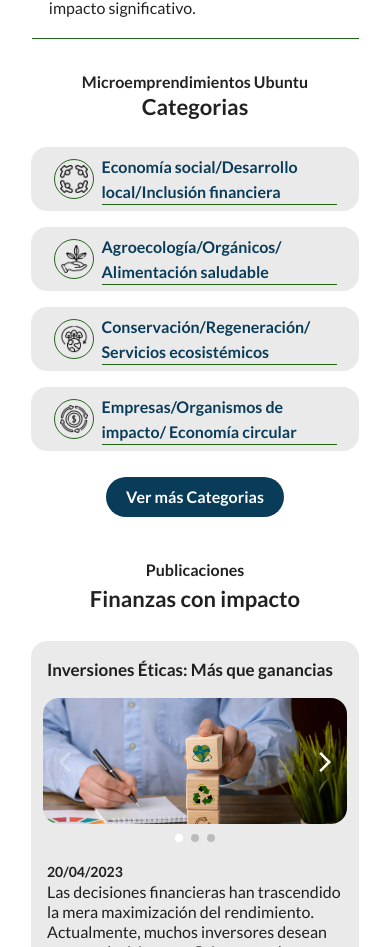
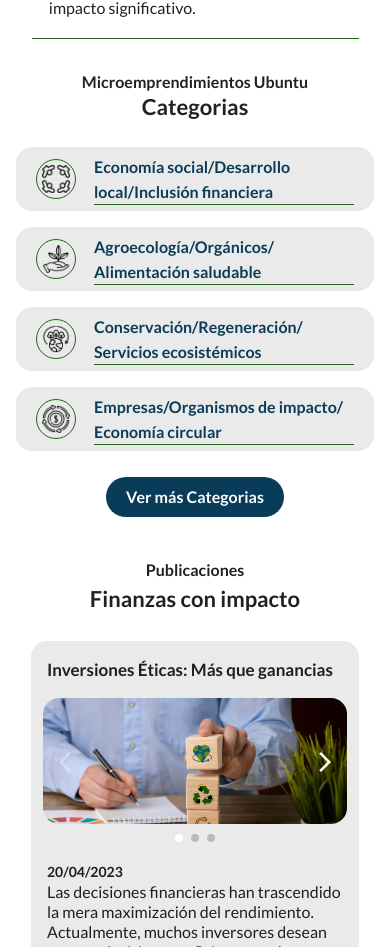
Before and after one commit to TomiCaratti13/SemilleroUbuntuFront, a React (Vite) app: page / in a window 390 px wide. Shown: the part 851-1798 px from the top of the page. Built offline with nearby package versions, Linux system fonts and the light colour scheme.

Commit message:
Better cards for responsive

```diff
--- a/src/components/CardCategoria.jsx
+++ b/src/components/CardCategoria.jsx
@@ -6,9 +6,10 @@ function CardCategoria({ title, img, setToMap }) {
 
   return (
     <Button
-    onClick={() => setToMap(title)}
+      onClick={() => setToMap(title)}
       sx={{
-        width: '328px',
+        width: '100%',
+        padding: '20px',
         height: '64px',
         my: '16px',
         borderRadius: '16px',
@@ -16,21 +17,12 @@ function CardCategoria({ title, img, setToMap }) {
         boxShadow: 'none',
         gap: '10px',
         display: 'flex',
-        justifyContent: 'center',
-        alignItems: 'center',
+        justifyContent: 'start',
         textTransform: 'none',
         '&:hover': {
           backgroundColor: 'gris.medio',
         },
       }}>
-      <Box
-        sx={{
-          width: '283px',
-          height: '56px',
-          display: 'flex',
-          justifyContent: 'center',
-          alignItems: 'center',
-        }}>
         <Avatar
           src={img}
           sx={{
@@ -55,7 +47,6 @@ function CardCategoria({ title, img, setToMap }) {
           }}>
           {title}
         </Typography>
-      </Box>
     </Button>
   );
 }
```
